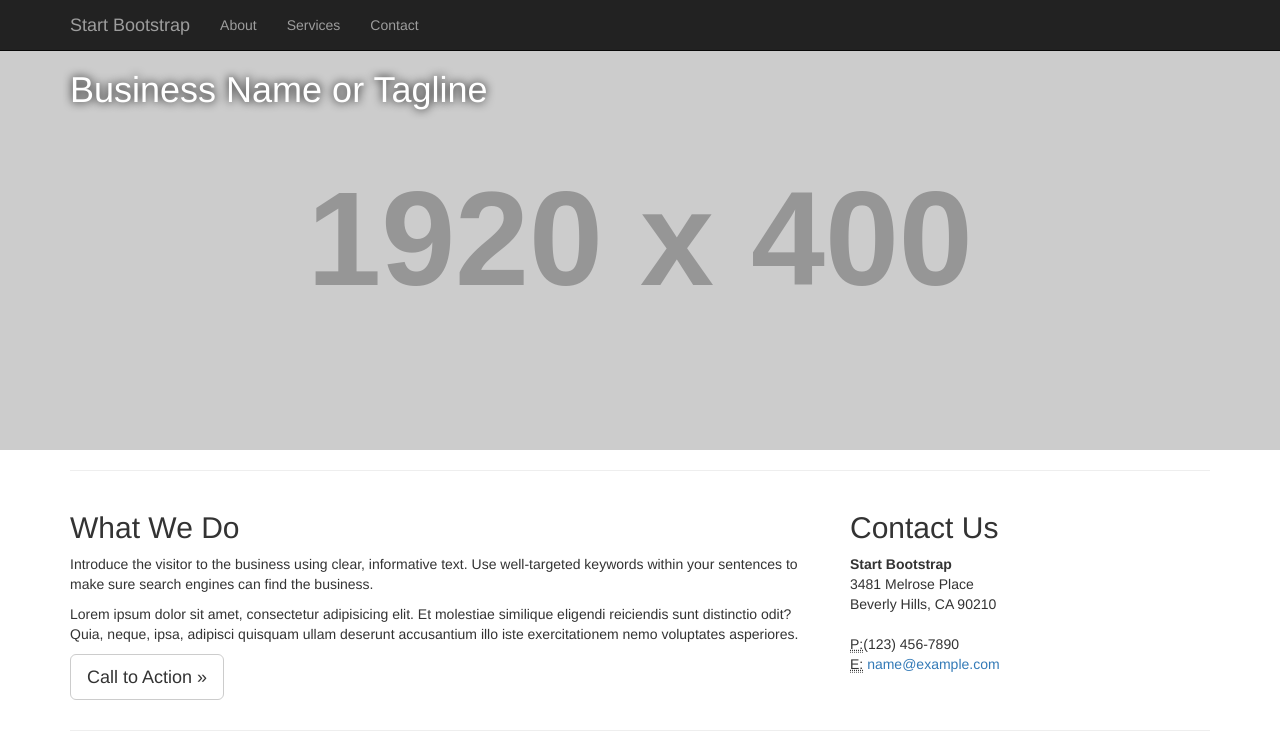
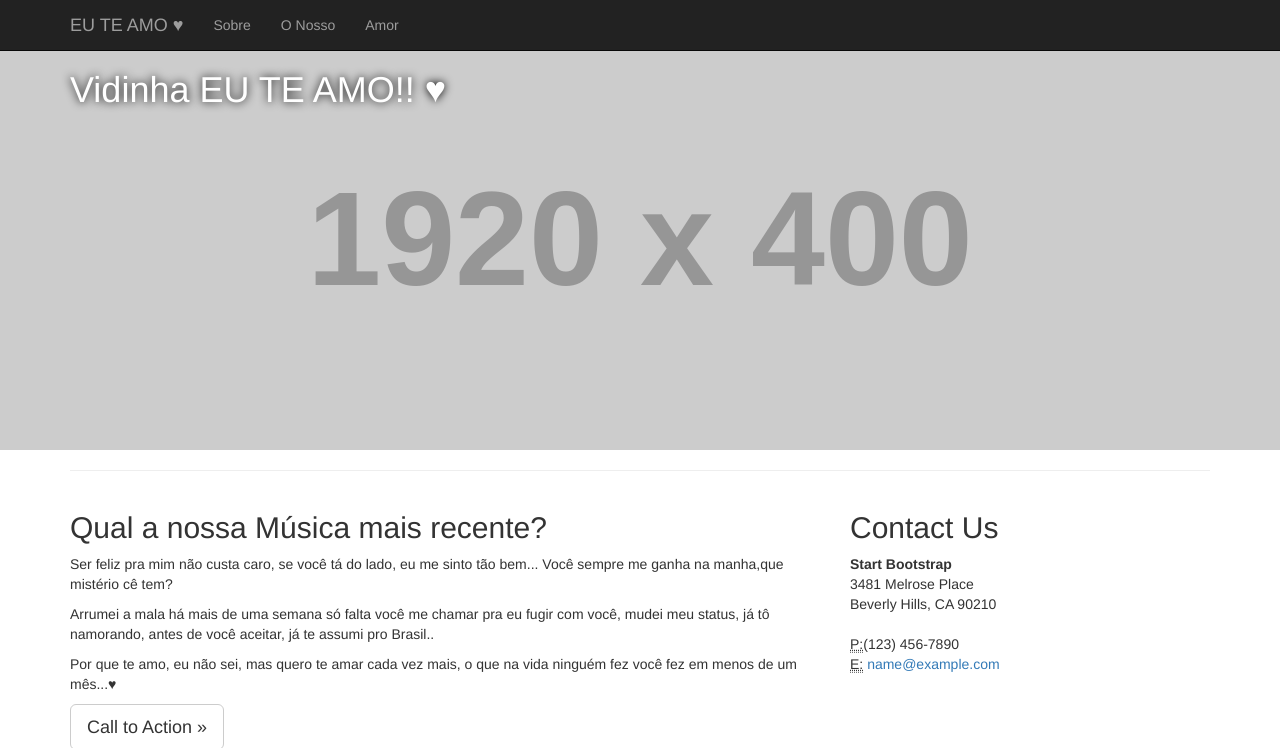
Before and after one commit to nataliasilva/exemploBootstrap3, a website: page index.html in a window 1280 px wide. Shown: the top 748 px of the page. Drawn offline with nearby package versions, Linux system fonts and the light colour scheme; placeholder pictures from the web are drawn by us.

Commit message:
foram feitas algumas atleracoes no html

```diff
--- a/index.html
+++ b/index.html
@@ -21,19 +21,19 @@
                     <span class="icon-bar"></span>
                     <span class="icon-bar"></span>
                 </button>
-                <a class="navbar-brand" href="#">Start Bootstrap</a>
+                <a class="navbar-brand" href="#">EU TE AMO ♥</a>
             </div>
             <!-- Collect the nav links, forms, and other content for toggling -->
             <div class="collapse navbar-collapse" id="bs-example-navbar-collapse-1">
                 <ul class="nav navbar-nav">
                     <li>
-                        <a href="#">About</a>
+                        <a href="#">Sobre</a>
                     </li>
                     <li>
-                        <a href="#">Services</a>
+                        <a href="#">O Nosso</a>
                     </li>
                     <li>
-                        <a href="#">Contact</a>
+                        <a href="#">Amor</a>
                     </li>
                 </ul>
             </div>
@@ -48,7 +48,7 @@
         <div class="container">
             <div class="row">
                 <div class="col-lg-12">
-                    <h1 class="tagline">Business Name or Tagline</h1>
+                    <h1 class="tagline">Vidinha EU TE AMO!! ♥ </h1>
                 </div>
             </div>
         </div>
@@ -61,12 +61,13 @@
 
         <div class="row">
             <div class="col-sm-8">
-                <h2>What We Do</h2>
-                <p>Introduce the visitor to the business using clear, informative text. Use well-targeted keywords within your
-                    sentences to make sure search engines can find the business.</p>
-                <p>Lorem ipsum dolor sit amet, consectetur adipisicing elit. Et molestiae similique eligendi reiciendis sunt
-                    distinctio odit? Quia, neque, ipsa, adipisci quisquam ullam deserunt accusantium illo iste exercitationem
-                    nemo voluptates asperiores.</p>
+                <h2>Qual a nossa Música mais recente?</h2>
+                <p>Ser feliz pra mim não custa caro, se você tá do lado, eu me sinto tão bem... Você sempre me ganha na manha,que
+                    mistério cê tem?</p>
+                <p>Arrumei a mala há mais de uma semana só falta você me chamar pra eu fugir com você, mudei meu status, já
+                    tô namorando, antes de você aceitar, já te assumi pro Brasil..</p>
+                <p>Por que te amo, eu não sei, mas quero te amar cada vez mais, o que na vida ninguém fez você fez em menos de
+                    um mês...♥</p>
                 <p>
                     <a class="btn btn-default btn-lg" href="#">Call to Action &raquo;</a>
                 </p>
--- a/index.js
+++ b/index.js
@@ -4,6 +4,6 @@ app.use(express.static("./"));
 app.get("/", (req, res) => {
     res.send(__dirname + "/index.html");
 });
-app.listen(8080, function () {
+app.listen(8081, function () {
     console.log("Servidor rodando na porta 8080");
 });
--- a/package.json
+++ b/package.json
@@ -4,7 +4,8 @@
   "description": "",
   "main": "index.js",
   "scripts": {
-    "test": "echo \"Error: no test specified\" && exit 1"
+    "test": "echo \"Error: no test specified\" && exit 1",
+    "start": "nodemon index.js"
   },
   "author": "Natalia Silva",
   "license": "ISC",
```
